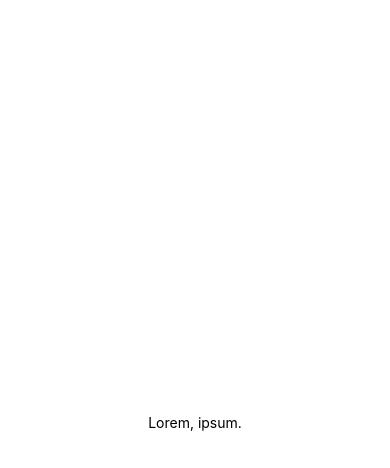
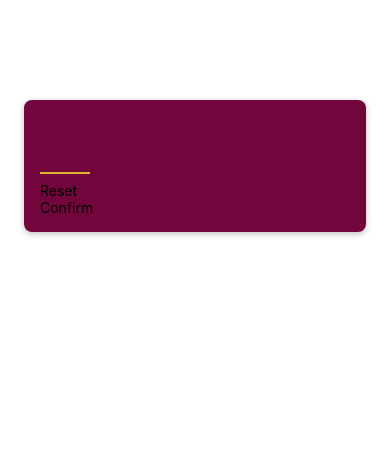
Before and after one commit to aman-maharshi/react-native-projects, a React Native app in the folder number-guessing-game/: screen / in a window 390 px wide. Shown: the top 468 px of the page. Built offline with nearby package versions, Linux system fonts and the light colour scheme.

Commit message:
number-guessing-game: start screen updates

```diff
--- a/number-guessing-game/App.js
+++ b/number-guessing-game/App.js
@@ -1,22 +1,12 @@
 import { StatusBar } from "expo-status-bar"
 import { StyleSheet, Text, View } from "react-native"
 
-const styles = StyleSheet.create({
-    container: {
-        flex: 1,
-        backgroundColor: "#fff",
-        alignItems: "center",
-        justifyContent: "center"
-    }
-})
+import StartGameScreen from "./screens/StartGameScreen"
+
+const styles = StyleSheet.create({})
 
 const App = () => {
-    return (
-        <View style={styles.container}>
-            <Text>Lorem, ipsum.</Text>
-            <StatusBar style="auto" />
-        </View>
-    )
+    return <StartGameScreen />
 }
 
 export default App
--- /dev/null
+++ b/number-guessing-game/components/PrimaryButton.js
@@ -0,0 +1,12 @@
+import { Children } from "react"
+import { View, Text } from "react-native"
+
+const PrimaryButton = ({ children }) => {
+    return (
+        <View>
+            <Text>{children}</Text>
+        </View>
+    )
+}
+
+export default PrimaryButton
--- /dev/null
+++ b/number-guessing-game/screens/StartGameScreen.js
@@ -0,0 +1,44 @@
+import { TextInput, View, StyleSheet } from "react-native"
+import PrimaryButton from "../components/PrimaryButton"
+
+const styles = StyleSheet.create({
+    inputContainer: {
+        marginTop: 100,
+        marginHorizontal: 24,
+        borderRadius: 8,
+        padding: 16,
+        backgroundColor: "#72063c",
+        // android box shadow
+        elevation: 8,
+        // ios box shadow
+        shadowColor: "black",
+        shadowOffset: { width: 0, height: 2 },
+        shadowRadius: 6,
+        shadowOpacity: 0.25
+    },
+    numberInput: {
+        height: 50,
+        width: 50,
+        fontSize: 32,
+        marginVertical: 8,
+        fontWeight: "bold",
+        color: "#ddb52f",
+        borderBottomWidth: 2,
+        borderBottomColor: "#ddb52f",
+        textAlign: "center"
+    }
+})
+
+const StartGameScreen = () => {
+    return (
+        <View style={styles.inputContainer}>
+            <TextInput style={styles.numberInput} maxLength={2} placeholderTextColor="#997c24" />
+            <View>
+                <PrimaryButton>Reset</PrimaryButton>
+                <PrimaryButton>Confirm</PrimaryButton>
+            </View>
+        </View>
+    )
+}
+
+export default StartGameScreen
```
Also changed, not shown: number-guessing-game/screens/GameOverScreen.js (added, +7 -0 lines), number-guessing-game/screens/GameScreen.js (added, +7 -0 lines).
